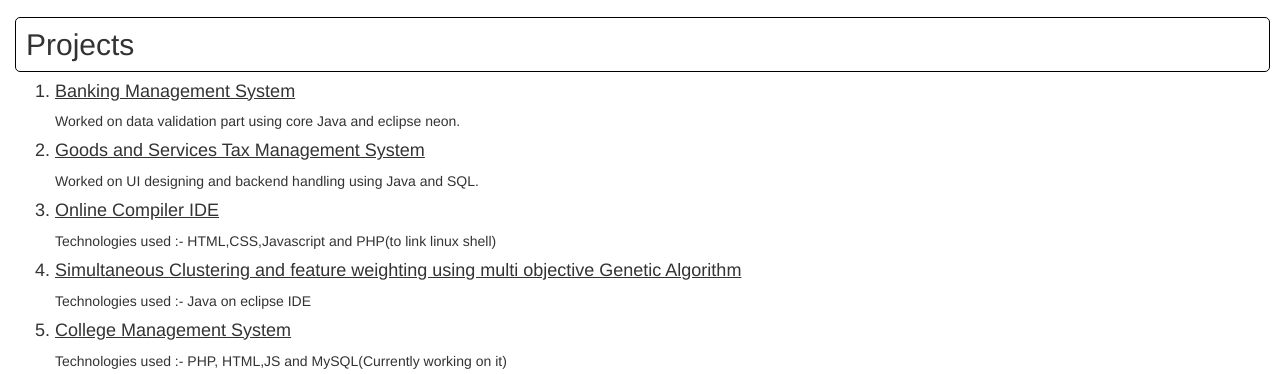
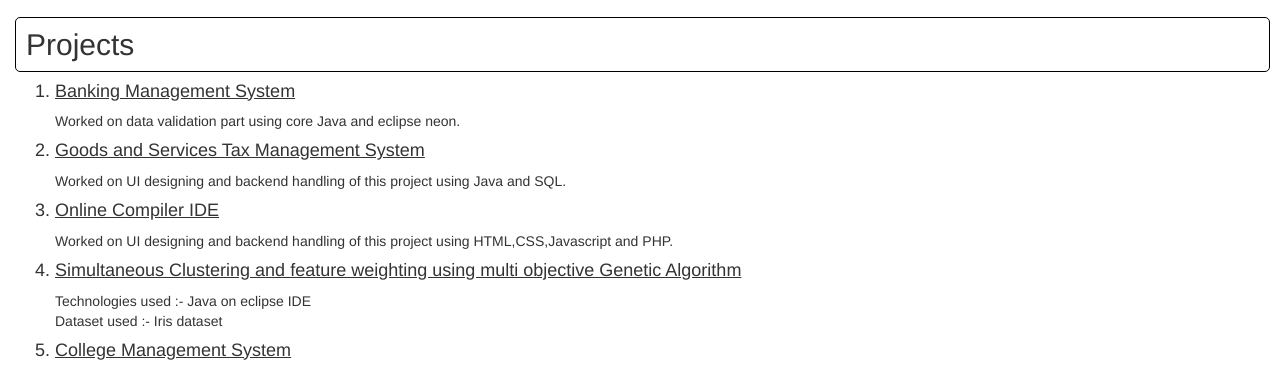
Before and after one commit to abhishek021/abhishek021.github.io, a plain HTML site: page mycv.html in a window 1280 px wide. Shown: the part 1083-1457 px from the top of the page. Drawn offline with nearby package versions, Linux system fonts and the light colour scheme.

Commit message:
updrading vc

```diff
--- a/mycv.html
+++ b/mycv.html
@@ -56,7 +56,6 @@
 	  </ul>
 		<ul class="nav navbar-nav navbar-right">
 			<li class="active"><a href="#">My Resume</a></li>
-			<li><a href="http://abhimishra021.blogspot.in/">My Blogs</a></li>
 			<li><a href="projects.html">My projects</a></li>
 		</ul>
     </div>
@@ -145,14 +144,15 @@
 						<h4 style="text-decoration:underline"><li>Banking Management System</li></h4>
 							Worked on data validation part using core Java and eclipse neon.
 						<h4 style="text-decoration:underline"><li>Goods and Services Tax Management System</li></h4>
-							Worked on UI designing and backend handling using Java and SQL.
+							Worked on UI designing and backend handling of this project using Java and SQL.
 						<h4 style="text-decoration:underline"><li>Online Compiler IDE</li></h4>
-							Technologies used :- HTML,CSS,Javascript and PHP(to link linux shell)<br>
+							Worked on UI designing and backend handling of this project using HTML,CSS,Javascript and PHP.
 						<h4 style="text-decoration:underline"><li>Simultaneous Clustering and feature weighting using multi objective Genetic Algorithm</li></h4>
 							Technologies used :- Java on eclipse IDE<br>
+							Dataset used :- Iris dataset
 						<h4 style="text-decoration:underline"><li>College Management System</li></h4>
-							Technologies used :- PHP, HTML,JS and MySQL(Currently working on it)<br>
-
+							Performed key role in the development process of the UI part and backend part of this web application<br>
+							using HTML,CSS,JS, PHP and MySQL.<br>
 						<h4><b>>Find my projects and their source codes on my Github account :</b>
 						<a href="https://github.com/abhishek021" target="_blank"><i class="fa fa-github" style="font-size:40px"></i></a></h4>
 				</h4></ol>
```
